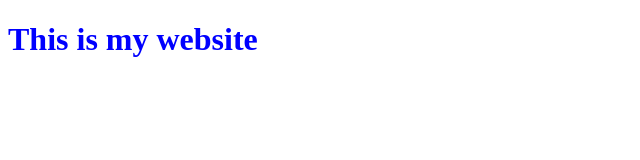
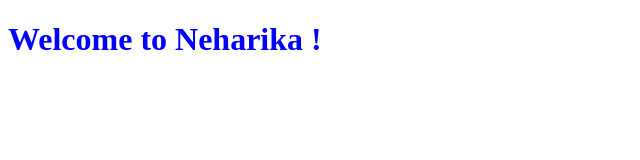
Before and after one commit to aashish44/prateekbhujel.github.io, a plain HTML site: page index.html in a window 1280 px wide. Shown: the whole page, without its empty margins (0-640 px from the left). Drawn offline with Linux system fonts and the light colour scheme.

Commit message:
abaa vayoo
oe sale  vaneko sudninas webiste haina my pani haina collge ko tuss bakol project submission aaba vako 14 din ma rejecrted

```diff
--- a/index.html
+++ b/index.html
@@ -10,6 +10,6 @@
 
 </head>
 <body>
-	<h1> This is my website</h1>
+	<h1> Welcome to Neharika !</h1>
 </body>
 </html>
```
